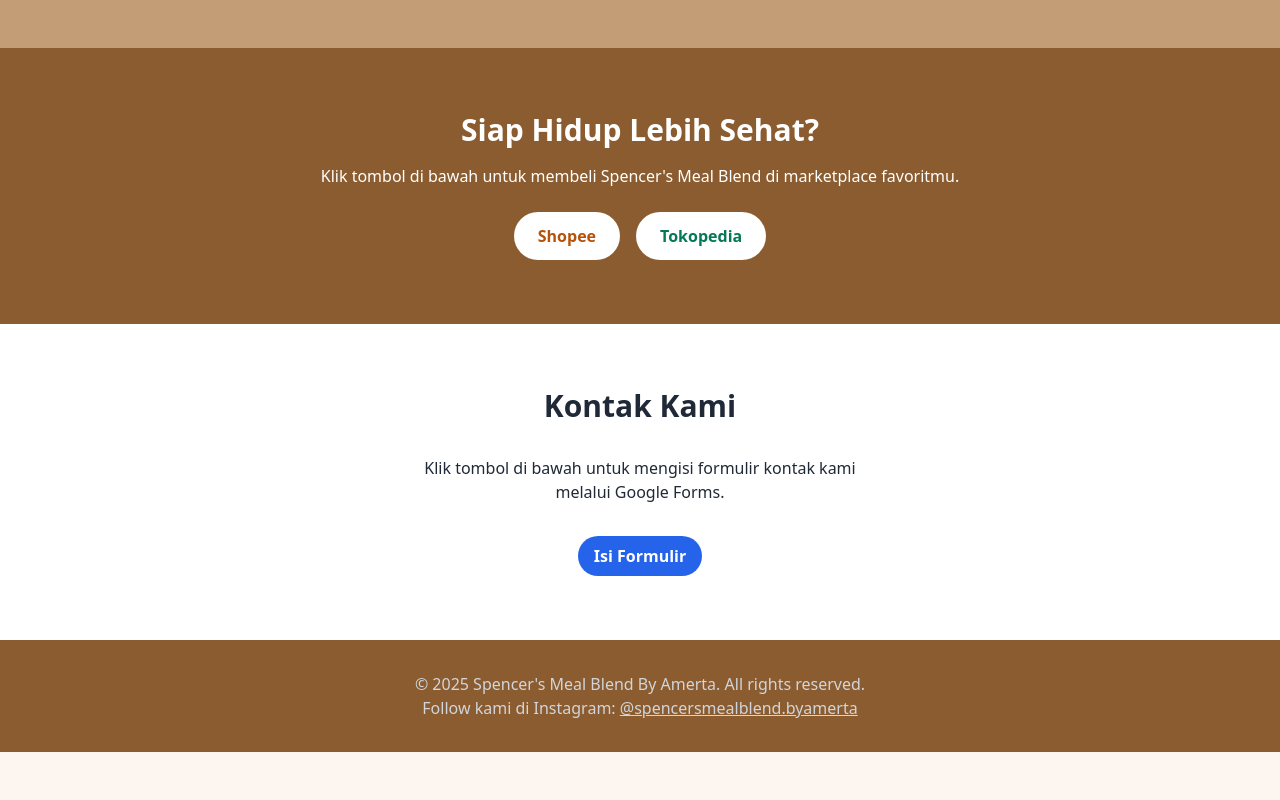
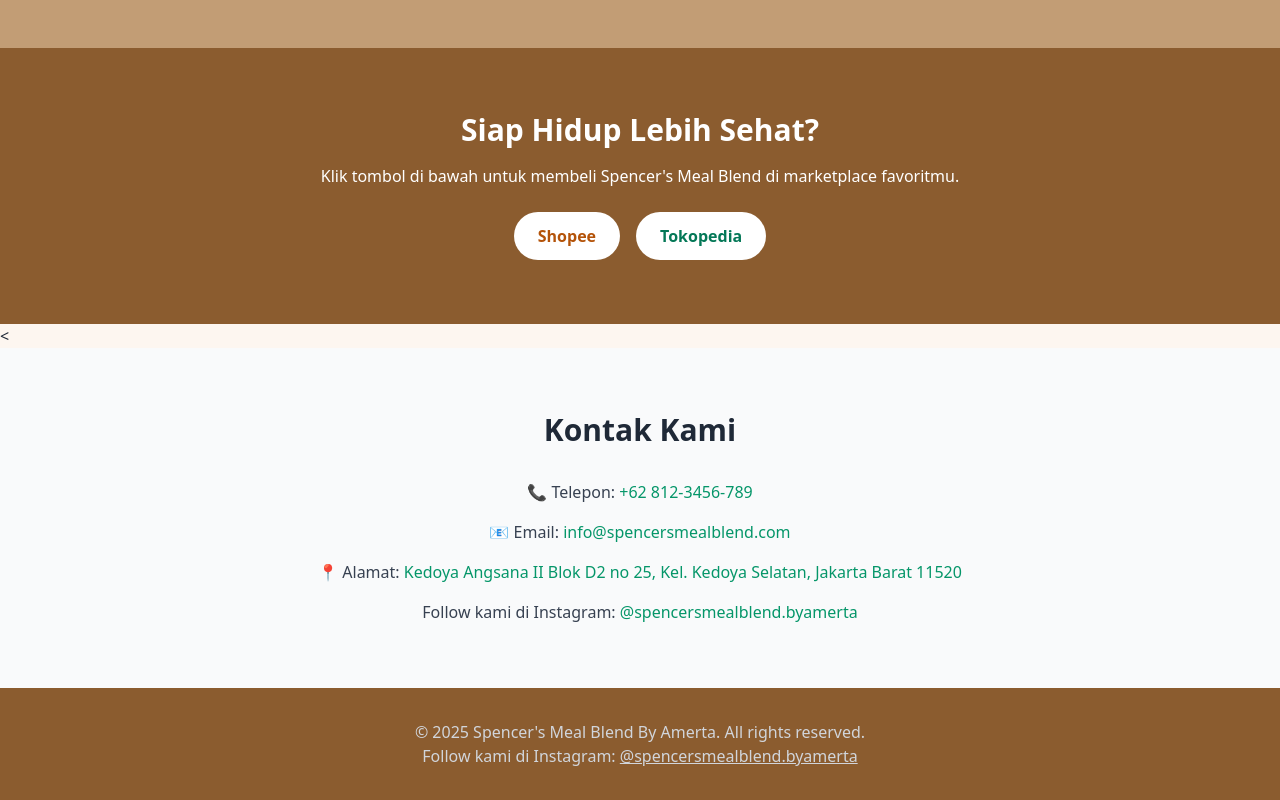
Before and after one commit to nadiasarinanad/Spencer-s-MealBlend-By-Amerta, a plain HTML site: page index.html in a window 1280 px wide. Shown: the part 2288-3088 px from the top of the page. Before the commit the page ends 3040 px from the top, so only its background shows below. Drawn offline with nearby package versions, Linux system fonts and the light colour scheme.

Commit message:
Tambah link Google Maps di bagian alamat

```diff
--- a/index.html
+++ b/index.html
@@ -145,13 +145,21 @@
   </div>
 </section>
 
- <section id="contact" class="bg-white py-16 px-6 md:px-20">
+ <!-- CONTACT SECTION -->
+<<section id="kontak" class="bg-gray-50 py-16 px-6 md:px-20">
   <h2 class="text-3xl font-semibold text-center mb-8">Kontak Kami</h2>
-  <div class="max-w-md mx-auto space-y-4 text-center">
-    <p class="mb-4">Klik tombol di bawah untuk mengisi formulir kontak kami melalui Google Forms.</p>
-    <a href="https://forms.gle/d71rp3RFbDeXxB2WA" target="_blank" class="inline-block bg-blue-600 text-white px-4 py-2 rounded-full font-semibold hover:bg-blue-700 transition mt-2 text-base">Isi Formulir</a>
+  <div class="max-w-4xl mx-auto text-center space-y-4 text-gray-700">
+    <p>📞 Telepon: <a href="tel:+628123456789" class="text-green-600 hover:underline">+62 812-3456-789</a></p>
+    <p>📧 Email: <a href="mailto:info@spencersmealblend.com" class="text-green-600 hover:underline">info@spencersmealblend.com</a></p>
+    <p>📍 Alamat:
+      <a href="https://www.google.com/maps/place/Kedoya+Angsana+II+Blok+D2+no+25,+Kedoya+Selatan,+Jakarta+Barat+11520" target="_blank" class="text-green-600 hover:underline">
+        Kedoya Angsana II Blok D2 no 25, Kel. Kedoya Selatan, Jakarta Barat 11520
+      </a>
+    </p>
+    <p>Follow kami di Instagram: <a href="https://instagram.com/spencersmealblend.byamerta" target="_blank" class="text-green-600 hover:underline">@spencersmealblend.byamerta</a></p>
   </div>
 </section>
+
 
  <footer class="primary text-gray-300 py-8 text-center">
   <p>&copy; 2025 Spencer's Meal Blend By Amerta. All rights reserved.</p>
```
